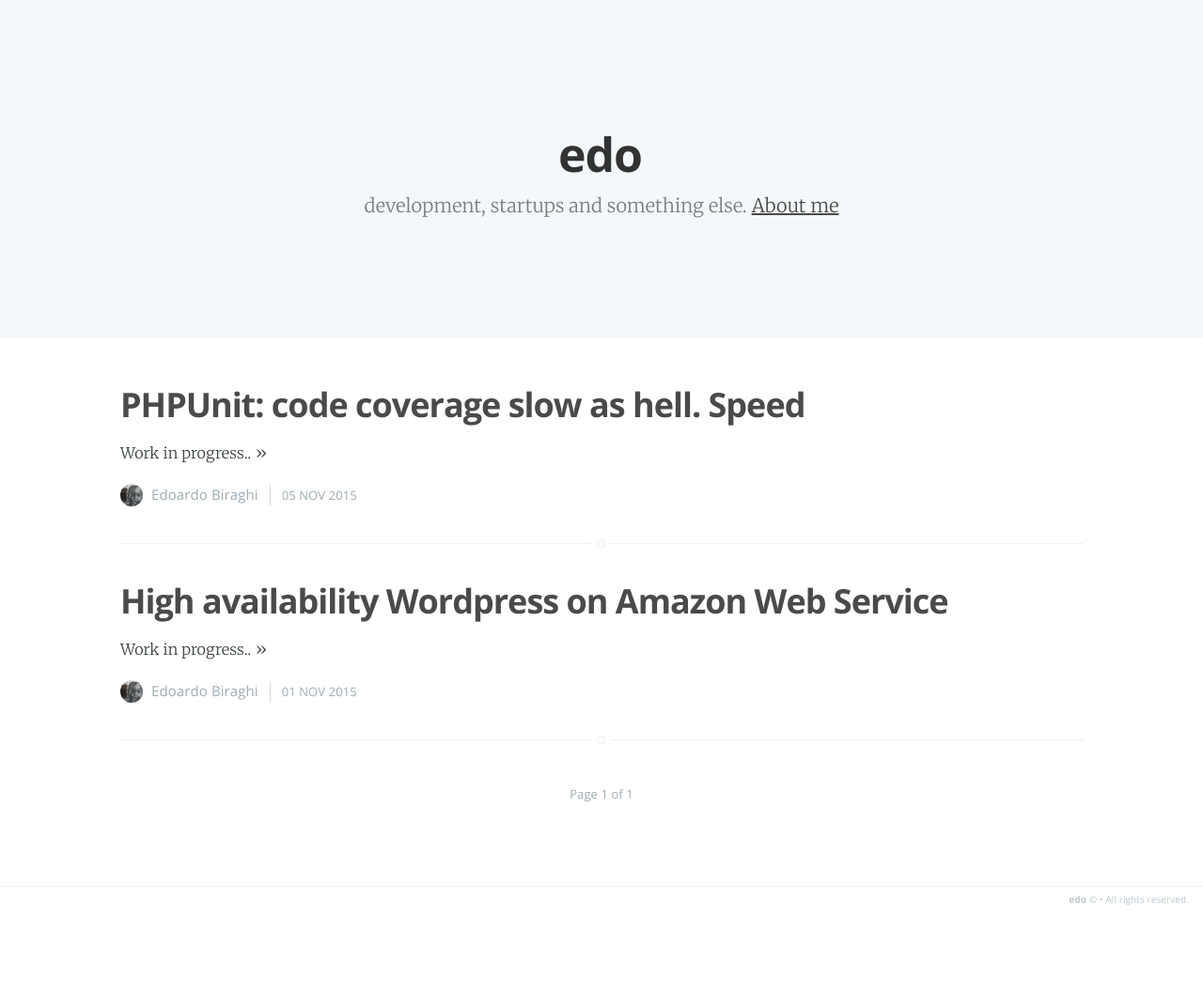
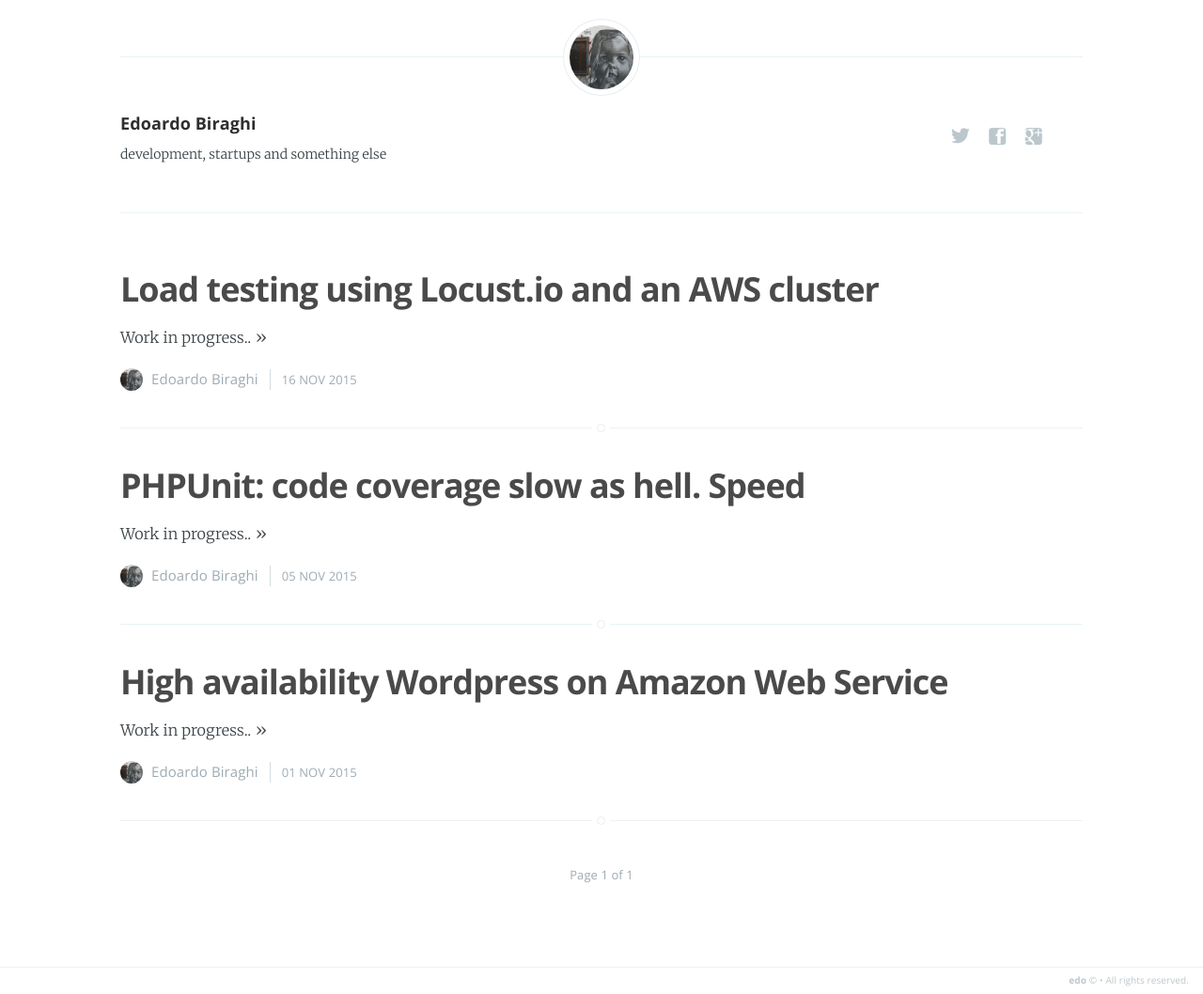
Before and after one commit to skedone/static, a Jekyll site: the page built from index.html, in a window 1280 px wide. Shown: the whole page at 94% size. Built offline with Jekyll 4.4.1, drawn with Linux system fonts in a browser that asks for light colours; Markdown is read by kramdown in place of the engine named in the settings; the list of posts is cut into pages by our own code; before the commit the page ends 972 px from its top, so only the background shows below that.

Commit message:
Added another article "work in progress". Changed a bit of the design.

```diff
--- a/Gemfile
+++ b/Gemfile
@@ -1,2 +1,3 @@
 source 'https://rubygems.org'
 gem 'github-pages'
+gem 'jekyll-sitemap'
--- a/_config.yml
+++ b/_config.yml
@@ -1,8 +1,8 @@
 name: edo
 description: development, startups and something else
-meta_description: "Your New Jekyll Site, Blogging about stuffs"
+meta_description: "development, startups and something else"
 
-gems: [jekyll-paginate, jekyll-gist]
+gems: [jekyll-paginate, jekyll-gist, jekyll-sitemap]
 
 markdown: redcarpet
 highlighter: pygments
--- a/_layouts/post.html
+++ b/_layouts/post.html
@@ -71,7 +71,7 @@
                     <h4> {{ site.author }} </h4>
                     <!-- Author Bio -->
                     <p>
-                        Here goes the author description. You might want to place some links too in here
+                        development, startups and something else
                     </p>
                 </section>
             {% endif %}
--- /dev/null
+++ b/_posts/2015-11-16-load-testing-locust-cluster.markdown
@@ -0,0 +1,8 @@
+---
+layout: post
+title:  "Load testing using Locust.io and an AWS cluster"
+date:   2015-11-16 11:18:00
+categories:
+---
+
+Work in progress..
--- a/assets/css/screen.css
+++ b/assets/css/screen.css
@@ -1775,3 +1775,13 @@
    End of file. Animations should be the last thing here. Do not add stuff
    below this point, or it will probably fuck everything up.
    ========================================================================== */
+
+
+header.post-footer {
+    position: relative;
+    width: 80%;
+    margin: 6rem auto;
+    padding-bottom: 4rem;
+    border-bottom: #EBF2F6 1px solid;
+    word-break: break-word;
+}
--- a/index.html
+++ b/index.html
@@ -5,24 +5,38 @@
 about: 'about.html'
 ---
 
-<header class="main-header {% if page.cover %}" style="background-image: url({{ page.cover }}) {%else%}no-cover{% endif %}">
-    <nav class="main-nav overlay clearfix">
-            {% if page.logo %}
-                <a class="blog-logo" href="{{ site.baseurl }}">
-                    <img src="{{ page.logo }}" alt="Blog Logo" />
-                </a>
-            {% endif %}
-    </nav>
-    <div class="vertical">
-        <div class="main-header-content inner">
-            <h1 class="page-title">{{ site.name }}</h1>
-            <h2 class="page-description">
-                {% if site.description %} {{ site.description }}. {% endif %}
-                {% if page.about %} <a href='{{ site.baseurl }}{{ page.about }}'> About me </a> {% endif %}
-            </h2>
-        </div>
-    </div>
-    <a class="scroll-down icon-arrow-left" href="#content" data-offset="-45"><span class="hidden">Scroll Down</span></a>
+<header class="post-footer">
+    <!-- If we want to display author's name and bio -->
+    {% if site.author %}
+        <figure class="author-image">
+            <a class="img" href="{{ site.baseurl }}" style="background-image: url(/assets/images/profile.png)">
+            <span class="hidden">{{site.author}}'s Picture</span></a>
+        </figure>
+        <section class="author">
+            <!-- Author Name -->
+            <h4> {{ site.author }} </h4>
+            <!-- Author Bio -->
+            <p>
+                development, startups and something else
+            </p>
+        </section>
+    {% endif %}
+
+    <section class="share share-top">
+        <a class="icon-twitter" href="http://twitter.com/share?text={{page.title}}&amp;url={{site.domain_name}}{{ page.url }}"
+            onclick="window.open(this.href, 'twitter-share', 'width=550,height=235');return false;">
+            <span class="hidden">Twitter</span>
+        </a>
+        <a class="icon-facebook" href="https://www.facebook.com/sharer/sharer.php?u={{site.domain_name}}{{page.url}}"
+            onclick="window.open(this.href, 'facebook-share','width=580,height=296');return false;">
+            <span class="hidden">Facebook</span>
+        </a>
+        <a class="icon-google-plus" href="https://plus.google.com/share?url={{site.domain_name}}{{page.url}}"
+           onclick="window.open(this.href, 'google-plus-share', 'width=490,height=530');return false;">
+            <span class="hidden">Google+</span>
+        </a>
+    </section>
+
 </header>
 
 
```
Also changed, not shown: Gemfile.lock.
